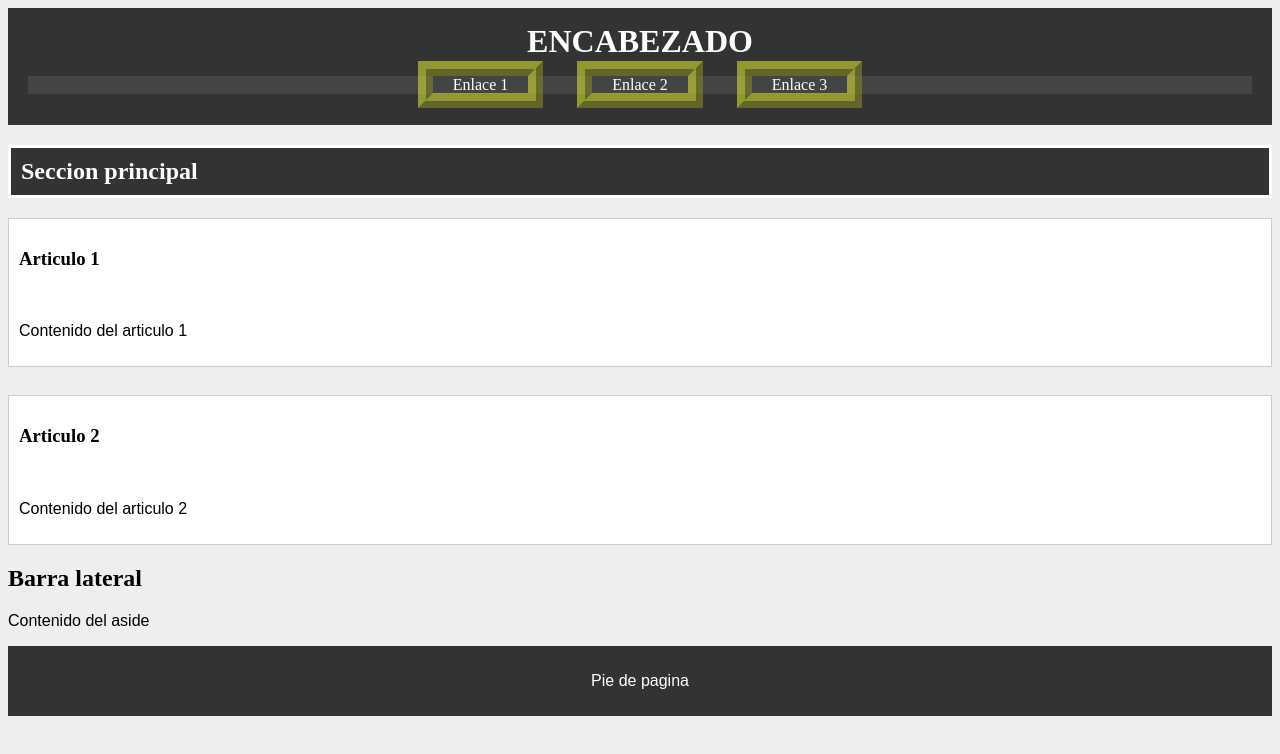
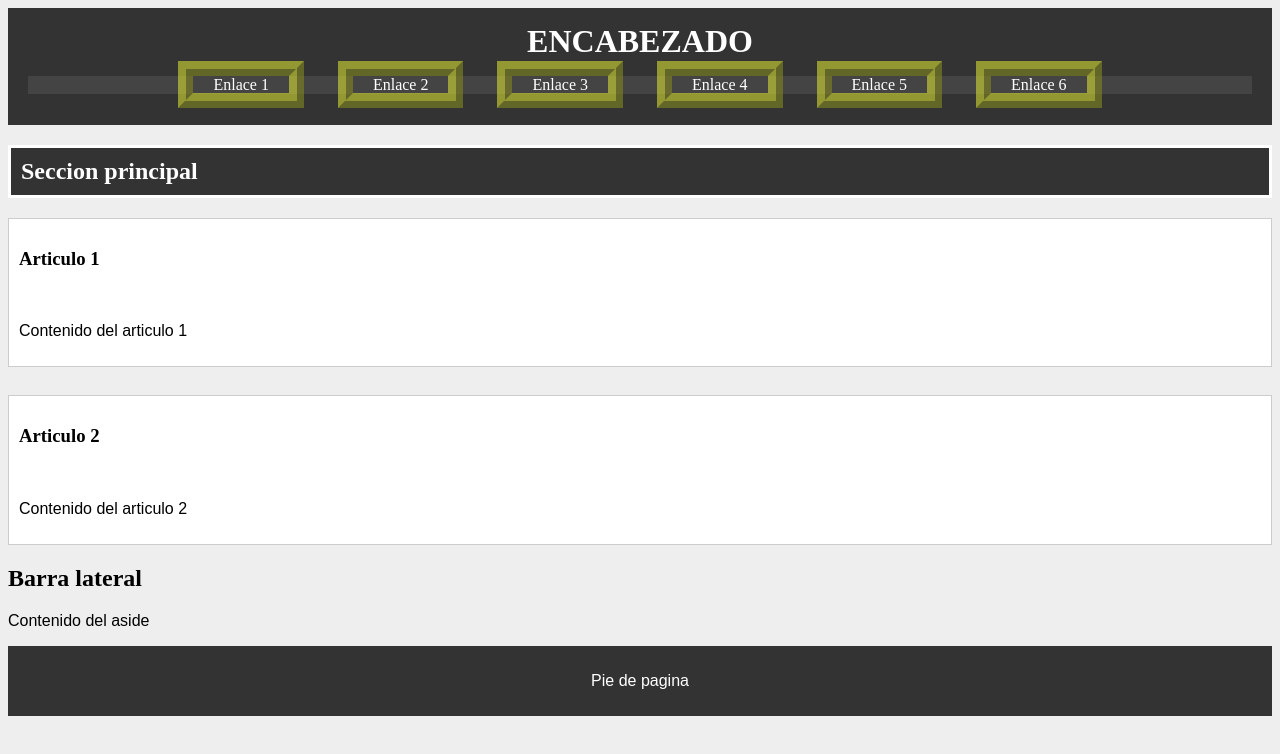
Before and after one commit to Abde-byte/Actividad-15, a plain HTML site: page index.html.html in a window 1280 px wide. Drawn offline with Linux system fonts and the light colour scheme.

Commit message:
he añadido 3 filas

```diff
--- a/index.html.html
+++ b/index.html.html
@@ -12,6 +12,9 @@
             <li><a class="enlacemenuprincipal" ref="#">Enlace 1</a></li>
             <li><a class="enlacemenuprincipal" ref="#">Enlace 2</a></li>
             <li><a class="enlacemenuprincipal" ref="#">Enlace 3</a></li>
+            <li><a class="enlacemenuprincipal" ref="#">Enlace 4</a></li>
+            <li><a class="enlacemenuprincipal" ref="#">Enlace 5</a></li>
+            <li><a class="enlacemenuprincipal" ref="#">Enlace 6</a></li>
         </ul>
        </nav>
     </header>
```
